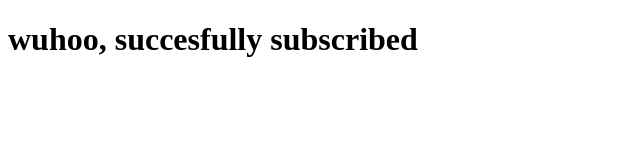
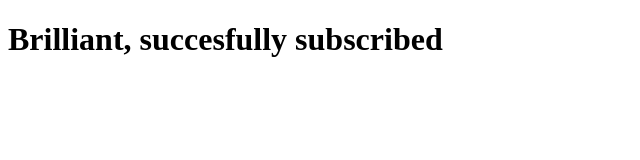
Before and after one commit to yashgupta26/Newsletter_Signup, a website: page success.html in a window 1280 px wide. Shown: the whole page, without its empty margins (0-640 px from the left). Drawn offline with Linux system fonts and the light colour scheme.

Commit message:
Updated success page

```diff
--- a/success.html
+++ b/success.html
@@ -16,7 +16,7 @@
         <!--[if lt IE 7]>
             <p class="browsehappy">You are using an <strong>outdated</strong> browser. Please <a href="#">upgrade your browser</a> to improve your experience.</p>
         <![endif]-->
-        <h1>wuhoo, succesfully subscribed</h1>
+        <h1>Brilliant, succesfully subscribed</h1>
         <script src="" async defer></script>
     </body>
 </html>
```
